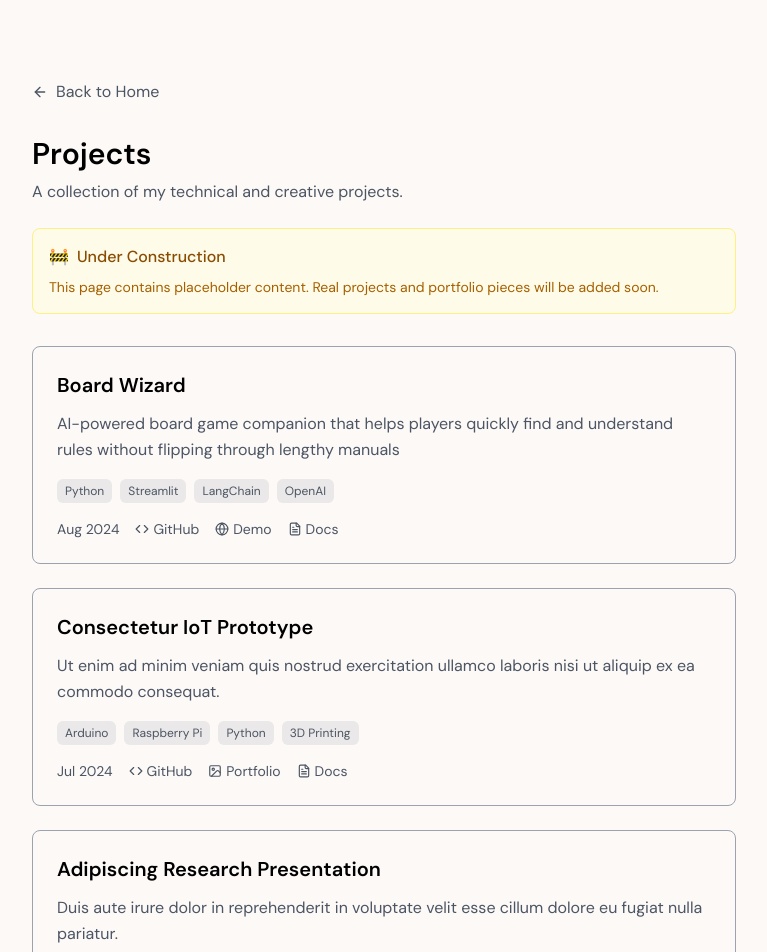
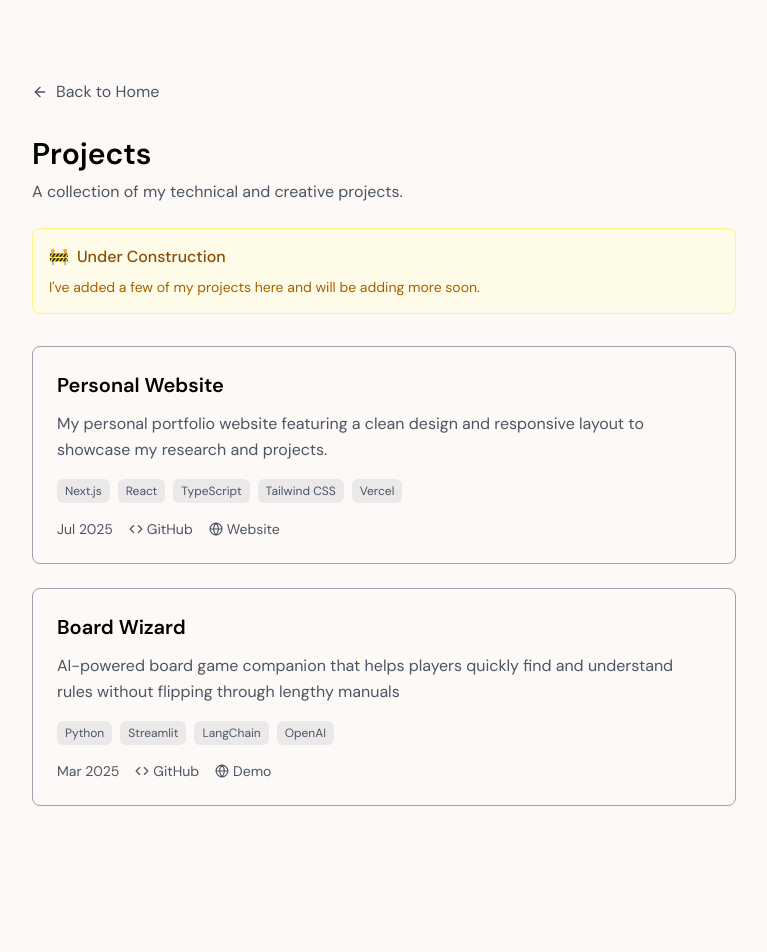
Before and after one commit to c-goenka/personal-website, a Next.js app: page /projects in a window 1280 px wide. Shown: the top 952 px of the page, without its empty margins (256-1023 px from the left). After the commit the page ends 886 px from the top, so only its background shows below. Built offline with nearby package versions, Linux system fonts and the light colour scheme.

Commit message:
added few of my projects to the page

```diff
--- a/src/app/projects/page.tsx
+++ b/src/app/projects/page.tsx
@@ -1,6 +1,5 @@
 import Link from "next/link";
 import { getAllProjects, formatDate } from "@/data/projects";
-import { getStatusLabel, getStatusColor } from "@/utils/badges";
 import { getLinkIcon, getLinkLabel } from "@/utils/linkIcons";
 import { LuArrowLeft } from "react-icons/lu";
 
@@ -28,7 +27,7 @@ export default function Projects() {
                     <h3 className="font-medium text-yellow-800 dark:text-yellow-200">Under Construction</h3>
                 </div>
                 <p className="text-sm text-yellow-700 dark:text-yellow-300">
-                    This page contains placeholder content. Real projects and portfolio pieces will be added soon.
+                    I've added a few of my projects here and will be adding more soon.
                 </p>
             </div>
 
--- a/src/data/projects.ts
+++ b/src/data/projects.ts
@@ -20,67 +20,32 @@ export const projects: Project[] = [
         title: "Board Wizard",
         description: "AI-powered board game companion that helps players quickly find and understand rules without flipping through lengthy manuals",
         technologies: ["Python", "Streamlit", "LangChain", "OpenAI"],
-        date: "2024-08",
+        date: "2025-03",
         links: {
-            github: "https://github.com/username/lorem-web-app",
-            demo: "https://lorem-app.demo.com",
-            documentation: "/docs/lorem-web-app.pdf"
+            github: "https://github.com/c-goenka/board-wizard",
+            demo: "https://boardwizard.streamlit.app/",
         }
     },
     {
-        id: "consectetur-iot",
-        title: "Consectetur IoT Prototype",
-        description: "Ut enim ad minim veniam quis nostrud exercitation ullamco laboris nisi ut aliquip ex ea commodo consequat.",
-        technologies: ["Arduino", "Raspberry Pi", "Python", "3D Printing"],
-        date: "2024-07",
+        id: "personal-website",
+        title: "Personal Website",
+        description: "My personal portfolio website featuring a clean design and responsive layout to showcase my research and projects.",
+        technologies: ["Next.js", "React", "TypeScript", "Tailwind CSS", "Vercel"],
+        date: "2025-07",
         links: {
-            github: "https://github.com/username/consectetur-iot",
-            portfolio: "/portfolio/iot-prototype-photos.pdf",
-            documentation: "/docs/iot-prototype-report.pdf"
+            github: "https://github.com/c-goenka/personal-website",
+            website: "https://cgoenka.me"
         }
     },
-    {
-        id: "adipiscing-presentation",
-        title: "Adipiscing Research Presentation",
-        description: "Duis aute irure dolor in reprehenderit in voluptate velit esse cillum dolore eu fugiat nulla pariatur.",
-        technologies: ["Figma", "PowerPoint", "Data Visualization"],
-        date: "2024-06",
-        links: {
-            presentation: "/presentations/adipiscing-research.pdf",
-            demo: "https://adipiscing-demo.com"
-        }
-    },
-    {
-        id: "tempor-ml-model",
-        title: "Tempor Machine Learning Pipeline",
-        description: "Excepteur sint occaecat cupidatat non proident sunt in culpa qui officia deserunt mollit anim id est laborum.",
-        technologies: ["Python", "TensorFlow", "Pandas", "Docker"],
-        date: "2024-05",
-        links: {
-            github: "https://github.com/username/tempor-ml",
-            documentation: "/docs/ml-pipeline-report.pdf"
-        }
-    },
-    {
-        id: "dolore-ui-design",
-        title: "Dolore Mobile UI Design",
-        description: "Sed ut perspiciatis unde omnis iste natus error sit voluptatem accusantium doloremque laudantium totam rem aperiam.",
-        technologies: ["Figma", "Sketch", "Prototyping", "User Research"],
-        date: "2024-03",
-        links: {
-            portfolio: "/portfolio/mobile-ui-designs.pdf",
-            demo: "https://dolore-prototype.figma.com"
-        }
-    }
 ];
 
 export function getAllProjects(): Project[] {
     return projects.sort((a, b) => new Date(b.date).getTime() - new Date(a.date).getTime());
 }
 
-
 export function formatDate(dateString: string): string {
-    return new Date(dateString).toLocaleDateString('en-US', {
+    const [year, month] = dateString.split('-');
+    return new Date(parseInt(year), parseInt(month) - 1).toLocaleDateString('en-US', {
         year: 'numeric',
         month: 'short'
     });
```
